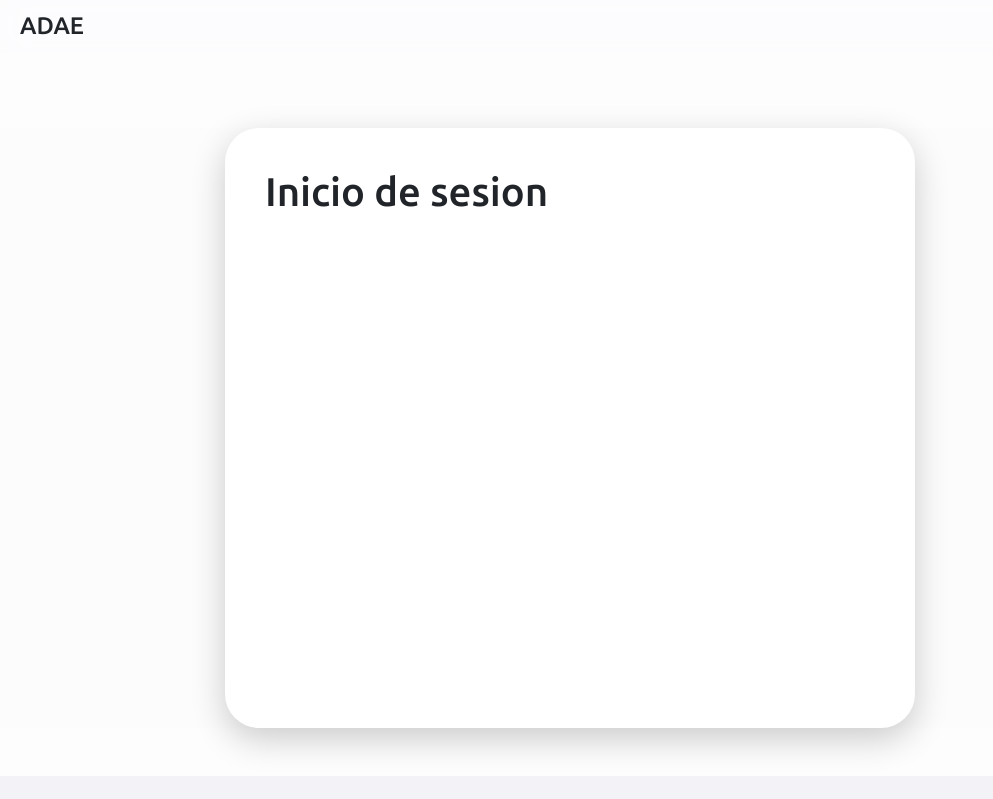
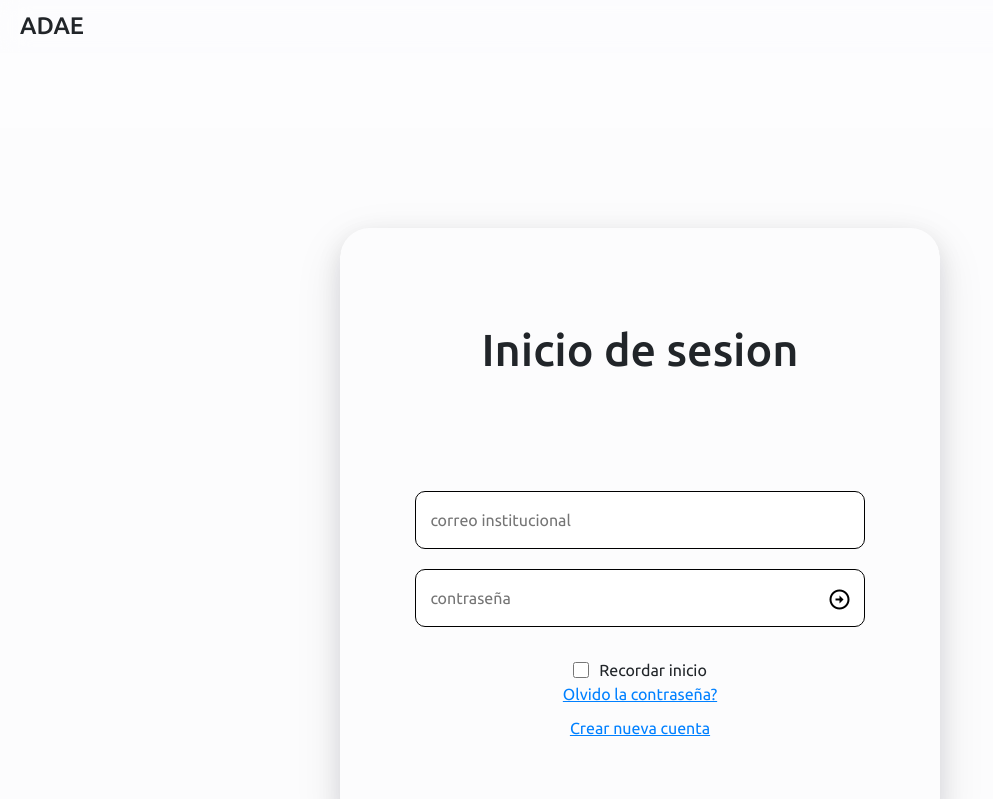
Before and after one commit to ProgramacionCbtis66/ProyectUnknown, an Angular app in the folder FrontEnd/: page /acceso in a window 1280 px wide. Shown: the top 799 px of the page, without its empty margins (0-993 px from the left). Built offline with nearby package versions, Linux system fonts and the light colour scheme.

Commit message:
main-access update

```diff
--- a/FrontEnd/src/app/app.component.html
+++ b/FrontEnd/src/app/app.component.html
@@ -32,6 +32,10 @@
         <nav>
           <a href="" class="terms-and-condition">Terminos y condiciones</a>
         </nav>
+        <div class="sep"></div>
+        <nav>
+          <a href="" class="terms-and-condition">Sobre nosotros</a>
+        </nav>
       </div>
       <div class="footer-div">
         Copyright © 2024 ADAE. Todos los derechos reservados.
--- a/FrontEnd/src/app/main-access/main-access.component.css
+++ b/FrontEnd/src/app/main-access/main-access.component.css
@@ -11,20 +11,95 @@ body{
     background-color: rgba(251,251,253,.5);
 }
 
+#main{
+    width: 100vw;
+    height: 100vh;
+    display: flex;
+    align-items: center;
+    justify-content: center;
+}
 
-.container {
+#sign-in{
     display: flex;
-    justify-content: center;
+    flex-direction: column;
     align-items: center;
+    justify-content: space-evenly;
+    gap: 20px;
+    border-radius: 5%;
+    border: none;
+    box-shadow: rgba(17, 17, 26, 0.1) 0px 1px 0px, rgba(17, 17, 26, .1) 0px 8px 24px, rgba(17, 17, 26, 0.1) 0px 16px 48px;
+    width: 600px;
+    height: 600px;
+}
+
+#sign-in p{
+    font-size: 3.5vw;
+    font-weight: 500;
+    user-select: none;
 
 }
 
-.box {
-    border: none;
-    border-radius: 34px;
-    box-shadow: 0 11px 34px 0 rgba(0,0,0,.2);
-    width: 690px;
-    height: 600px;
-    padding: 2.5rem;
-    background-color: rgb(255, 255, 255);
+.input-container{
+    position: relative;
 }
+
+.bx-right-arrow-circle{
+    position: absolute;
+    top: 39%;
+    right: 3%;
+    font-size: 1.5rem;
+    color: black;
+}
+
+#sign-in #email-phone{
+    padding: 1rem .9rem;
+    font-size: 1rem;
+    width: 450px;
+    border: 1px solid black;
+    border-radius: 10px;
+    display: flex;
+    flex-direction: column;
+    align-items: center;
+    margin-bottom: 20px;
+}
+
+#email-phone:focus{
+    border: 1px solid skyblue;
+    outline: 0;
+}
+
+#sign-in #password{
+    padding: 1rem .9rem;
+    font-size: 1rem;
+    width: 450px;
+    border: 1px solid black;
+    border-radius: 10px;
+    margin-bottom: 31px;
+}
+label{
+    display: flex;
+    align-items: center;
+    justify-content: center;
+}
+
+#check{
+    height: 16px;
+    width: 16px;
+    margin-right: 10px;
+    background-color: rgb(0, 0, 0);
+}
+
+#sign-in #email-phone{
+    font-size: 1rem;
+}
+
+.links{
+    display: flex;
+    flex-direction: column;
+    align-items: center;
+    gap: 10px;
+}
+
+.links a{
+    color: rgb(0, 128, 255);
+}
--- a/FrontEnd/src/app/main-access/main-access.component.html
+++ b/FrontEnd/src/app/main-access/main-access.component.html
@@ -4,14 +4,27 @@
     <meta charset="UTF-8">
     <meta name="viewport" content="width=device-width, initial-scale=1.0">
     <title>Document</title>
+    <link
+      href="https://unpkg.com/boxicons@2.1.4/css/boxicons.min.css"
+      rel="stylesheet"
+    />
 </head>
 <body>
-    <div class="container">
 
-        <div class="box">
-            <h1>Inicio de sesion</h1>
-        </div>
-    </div>
+    <main id="main">
+        <form id="sign-in">
+            <p>Inicio de sesion</p>
+            <div class="input-container">
+                <a href="#"><i class='bx bx-right-arrow-circle'></i></a>
+                <input type="numer, email" id="email-phone" placeholder="correo institucional">
+                <input type="password" id="password" placeholder="contraseña">
+                <label> <input type="checkbox" id="check">Recordar inicio</label>
+                <div class="links"> <a href="#">Olvido la contraseña?</a>
+                <a href="#">Crear nueva cuenta</a>
+            </div>
+            </div>
+        </form>
+    </main>
 
     <div class="mt-5">
         <router-outlet></router-outlet>
```
